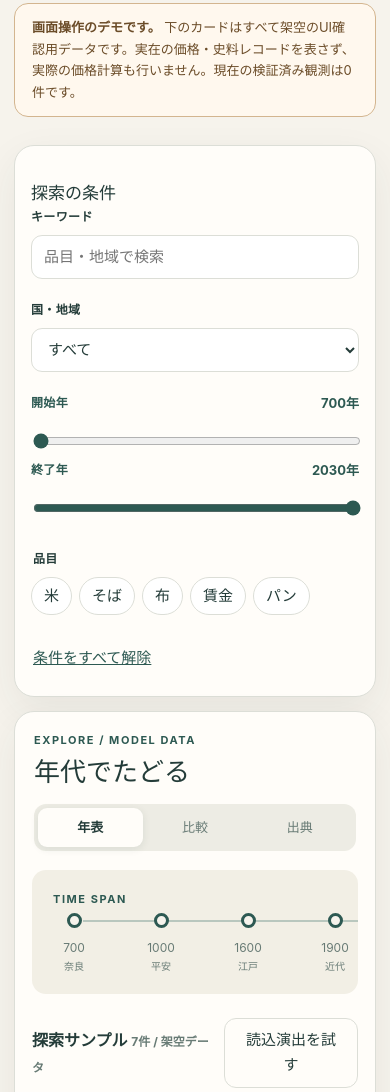
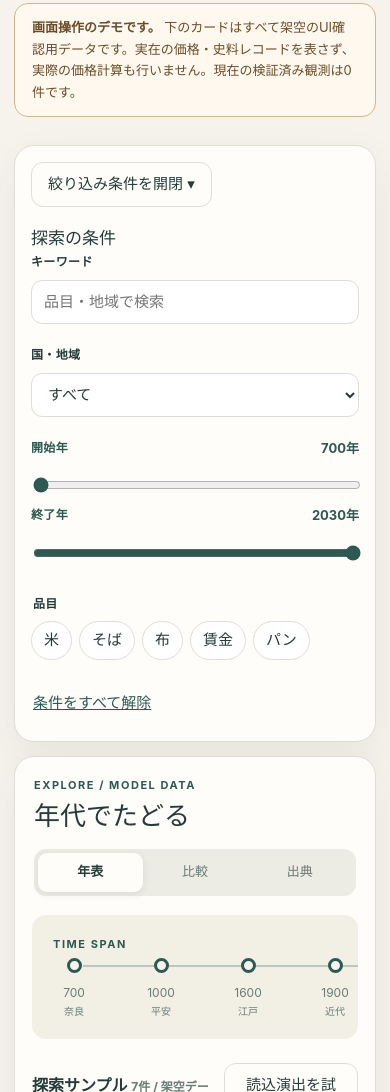
Before and after one commit to yama-books/soba-price, a plain HTML site: page app/prototype/index.html in a window 390 px wide. Shown: the part 307-1399 px from the top of the page. Drawn offline with Linux system fonts and the light colour scheme.

Commit message:
fix(prototype): mobile filters, segmented highlight and drawer focus loop

```diff
--- a/app/prototype/index.html
+++ b/app/prototype/index.html
@@ -31,8 +31,8 @@ input[type=range]{accent-color:var(--teal);width:100%;height:24px}
 .workspace{min-width:0;padding:0;overflow:hidden}.workspace-head{padding:24px 28px 17px;display:flex;align-items:flex-end;justify-content:space-between;gap:10px}
 .workspace h2{font-family:Georgia,"Yu Mincho",serif;font-size:26px;font-weight:500;line-height:1.4;margin:3px 0 0}
 .view-switch{display:grid;grid-template-columns:repeat(3,1fr);border-radius:12px;background:#edece4;padding:4px;position:relative;isolation:isolate}
-.switch-highlight{position:absolute;z-index:-1;left:4px;top:4px;width:calc((100% - 8px)/3);height:calc(100% - 8px);border-radius:9px;background:var(--cream);box-shadow:0 2px 8px rgba(20,50,45,.09);transform:translateX(calc(var(--tab,0)*100%));transition:transform .24s var(--ease)}
-.view-switch button{border:0;min-height:39px;min-width:66px;background:none;color:var(--muted);padding:4px 13px;font-size:13px;z-index:1;white-space:nowrap}
+.switch-highlight{position:absolute;z-index:0;left:4px;top:4px;width:calc((100% - 8px)/3);height:calc(100% - 8px);border-radius:9px;background:var(--cream);box-shadow:0 2px 8px rgba(20,50,45,.09);transform:translateX(calc(var(--tab,0)*100%));transition:transform .24s var(--ease)}
+.view-switch button{position:relative;border:0;min-height:39px;min-width:66px;background:none;color:var(--muted);padding:4px 13px;font-size:13px;z-index:1;white-space:nowrap}
 .view-switch button[aria-selected=true]{color:var(--ink);font-weight:700}
 .timeline-banner{margin:0 28px 14px;background:#f2efe5;border-radius:14px;padding:20px 21px;overflow-x:auto}
 .timeline-track{min-width:390px;display:flex;justify-content:space-between;position:relative;gap:4px}
@@ -75,6 +75,7 @@ dialog::backdrop{background:rgba(27,47,42,.48)}dialog h2{font-family:Georgia,"Yu
 @media(max-width:720px){.shell{padding:0 14px}.top-inner{min-height:63px;gap:10px}.brand{font-size:20px}.top-inner .eyebrow{display:none}.hero{padding:28px 0}.layout{display:block}.filters{position:static;margin-bottom:14px;padding:16px}.filters h2{margin-bottom:0;font-size:17px}.filter-toggle{display:block!important}.filter-content{padding-top:17px}.filters[data-collapsed=true] .filter-content{display:none}
 .workspace-head{padding:19px}.timeline-banner{margin:0 17px 10px}.body-pad{padding:14px 17px 25px}.record-grid{grid-template-columns:1fr}.topbar.compact .top-inner{min-height:58px}.hero h1{font-size:30px}}
 .filter-toggle{display:none!important}
+@media(max-width:720px){.filters .filter-toggle{display:block!important}}
 @media(prefers-reduced-motion:reduce){*,*::before,*::after{animation:none!important;transition:none!important;scroll-behavior:auto!important}.record{opacity:1!important;transform:none!important}.skeleton{background:#efefe9}}
 </style>
 </head>
@@ -180,7 +181,7 @@ function controls(){
  $('addCompare').addEventListener('click',()=>{if(!state.selected)return;state.comp.add(state.selected.id);$('compareCount').textContent=state.comp.size;notify('比較に追加しました（架空データ）');renderCompare()});
  $('skeletonDemo').addEventListener('click',()=>{const grid=$('results');grid.replaceChildren();for(let i=0;i<4;i++)grid.append(elem('div','skeleton'));$('skeletonDemo').disabled=true;setTimeout(()=>{render();$('skeletonDemo').disabled=false;notify('表示演出のテスト完了')},550)});
  $('filterToggle').addEventListener('click',()=>{state.filterCollapsed=!state.filterCollapsed;$('filters').dataset.collapsed=String(state.filterCollapsed);$('filterToggle').setAttribute('aria-expanded',String(!state.filterCollapsed))});
- document.addEventListener('keydown',e=>{if(e.key==='Escape'&&$('drawer').classList.contains('open'))closeDetails()});
+ document.addEventListener('keydown',e=>{if(!$('drawer').classList.contains('open'))return;if(e.key==='Escape'){e.preventDefault();closeDetails();return}if(e.key==='Tab'){const focusable=Array.from($('drawer').querySelectorAll('button,summary,a[href]')).filter(x=>!x.disabled);if(!focusable.length)return;const first=focusable[0],last=focusable[focusable.length-1];if(e.shiftKey&&document.activeElement===first){e.preventDefault();last.focus()}else if(!e.shiftKey&&document.activeElement===last){e.preventDefault();first.focus()}}});
  window.addEventListener('scroll',()=>{$('topbar').classList.toggle('compact',window.scrollY>30)},{passive:true});
 }
 function getFiltered(){
```
